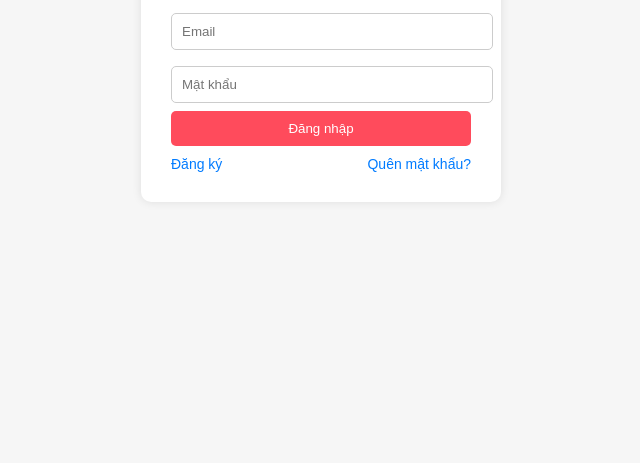
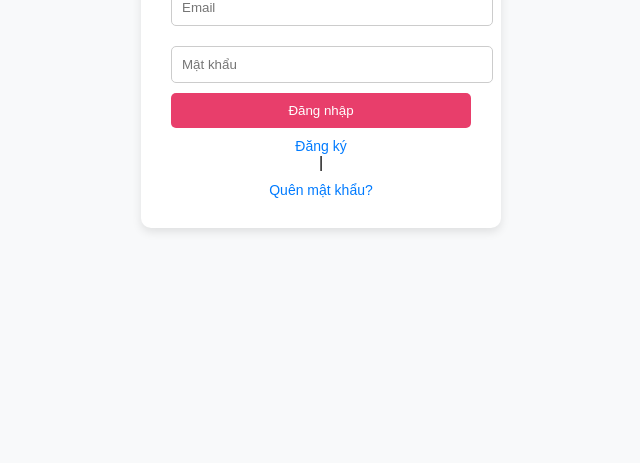
Before and after one commit to mailcheckctv-hue/Dating, a website: page public/login.html in a window 1280 px wide. Shown: the part 353-816 px from the top of the page, without its empty margins (319-959 px from the left). Drawn offline with Linux system fonts and the light colour scheme.

Commit message:
Add files via upload

```diff
--- a/public/login.html
+++ b/public/login.html
@@ -1,58 +1,53 @@
 <!DOCTYPE html>
 <html lang="vi">
 <head>
-  <meta charset="UTF-8" />
-  <meta name="viewport" content="width=device-width, initial-scale=1.0" />
+  <meta charset="UTF-8">
   <title>Đăng nhập</title>
+  <link rel="stylesheet" href="https://cdnjs.cloudflare.com/ajax/libs/font-awesome/6.4.0/css/all.min.css">
   <style>
-    body { font-family: Arial, sans-serif; background: #f6f6f6; display: flex; justify-content: center; align-items: center; height: 100vh; }
-    .container { background: #fff; padding: 30px; border-radius: 10px; box-shadow: 0 0 10px rgba(0,0,0,0.1); width: 300px; text-align: center; }
-    h2 { margin-bottom: 20px; }
-    input, select { width: 100%; padding: 10px; margin: 8px 0; border: 1px solid #ccc; border-radius: 5px; }
-    button { width: 100%; padding: 10px; background: #ff4b5c; color: #fff; border: none; border-radius: 5px; cursor: pointer; }
-    button:hover { background: #e04352; }
-    .link { margin-top: 10px; display: flex; justify-content: space-between; font-size: 14px; }
-    .link a { text-decoration: none; color: #007bff; }
+    body {font-family: Arial, sans-serif; display:flex; justify-content:center; align-items:center; height:100vh; background:#f8f9fa;}
+    .container {background:#fff; padding:30px; border-radius:10px; box-shadow:0 4px 10px rgba(0,0,0,0.1); width:300px; text-align:center;}
+    h2 {margin-bottom:20px;}
+    input, select {width:100%; padding:10px; margin:10px 0; border:1px solid #ccc; border-radius:5px;}
+    button {width:100%; padding:10px; background:#e83e6b; color:#fff; border:none; border-radius:5px; cursor:pointer;}
+    button:hover {background:#c72f58;}
+    a {display:block; margin-top:10px; font-size:14px; color:#007bff; text-decoration:none;}
   </style>
 </head>
 <body>
   <div class="container">
     <h2>Đăng nhập</h2>
-    <form id="loginForm">
-      <input type="email" id="email" placeholder="Email" required />
-      <input type="password" id="password" placeholder="Mật khẩu" required />
-      <button type="submit">Đăng nhập</button>
-    </form>
-    <div class="link">
-      <a href="dang-ky.html">Đăng ký</a>
-      <a href="#">Quên mật khẩu?</a>
-    </div>
+    <input type="email" id="email" placeholder="Email" required>
+    <input type="password" id="password" placeholder="Mật khẩu" required>
+    <button onclick="login()">Đăng nhập</button>
+    <a href="dang-ky.html">Đăng ký</a> | <a href="#">Quên mật khẩu?</a>
   </div>
 
   <script>
-    document.getElementById("loginForm").addEventListener("submit", async (e) => {
-      e.preventDefault();
-      const email = document.getElementById("email").value;
-      const password = document.getElementById("password").value;
+    const API_BASE = window.location.origin;
+
+    async function login() {
+      const email = document.getElementById('email').value;
+      const password = document.getElementById('password').value;
 
       try {
-        const res = await fetch("/api/login", {
+        const res = await fetch(`${API_BASE}/api/login`, {
           method: "POST",
           headers: { "Content-Type": "application/json" },
           body: JSON.stringify({ email, password })
         });
+
         const data = await res.json();
-        if (data.token) {
+        if (res.ok) {
           localStorage.setItem("token", data.token);
-          alert("Đăng nhập thành công!");
           window.location.href = "trang-chu.html";
         } else {
-          alert(data.error || "Đăng nhập thất bại!");
+          alert(data.message || "Đăng nhập thất bại!");
         }
       } catch (err) {
         alert("Lỗi kết nối server!");
       }
-    });
+    }
   </script>
 </body>
 </html>
```
Also changed, not shown: public/dang-ky.html (+28 -27 lines).
